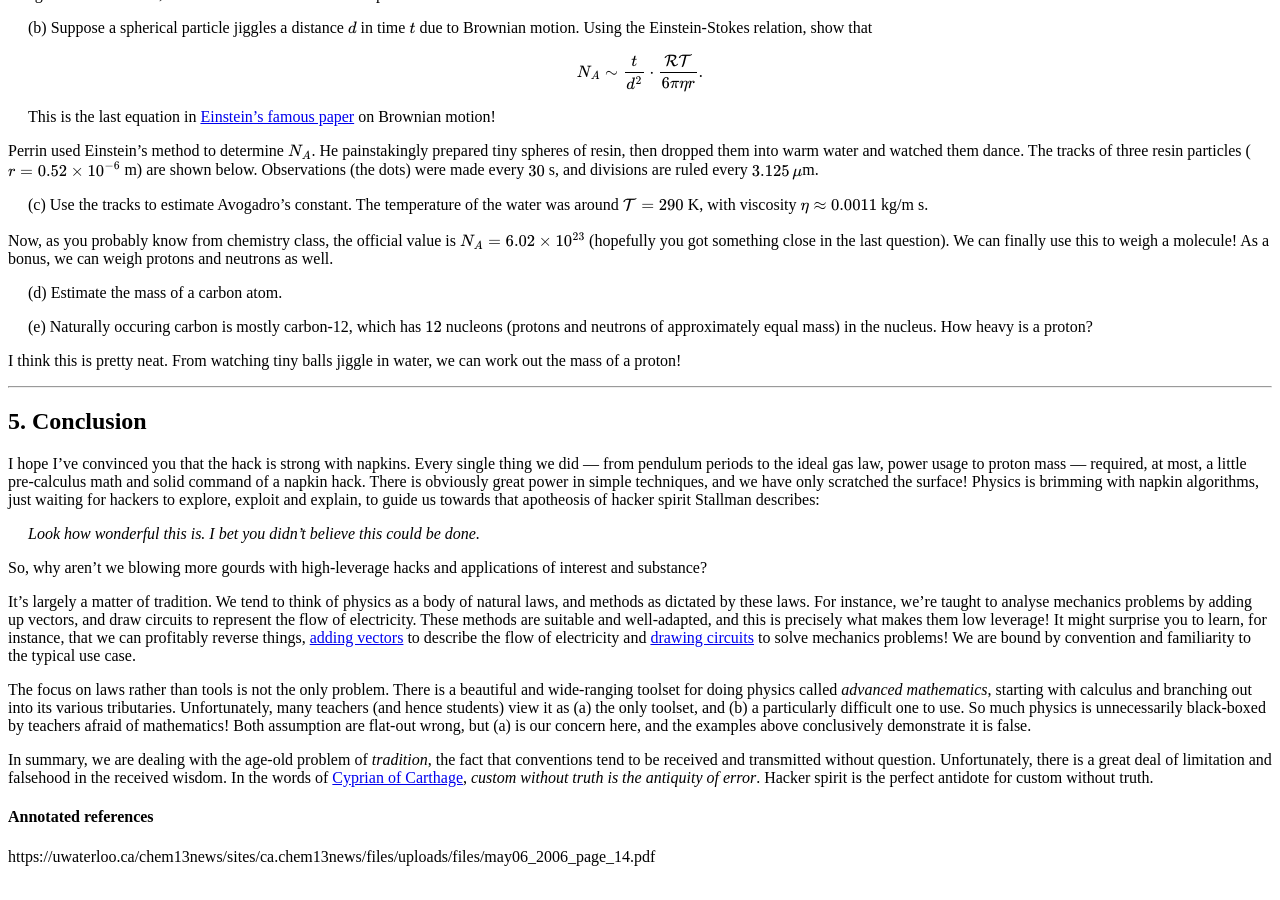
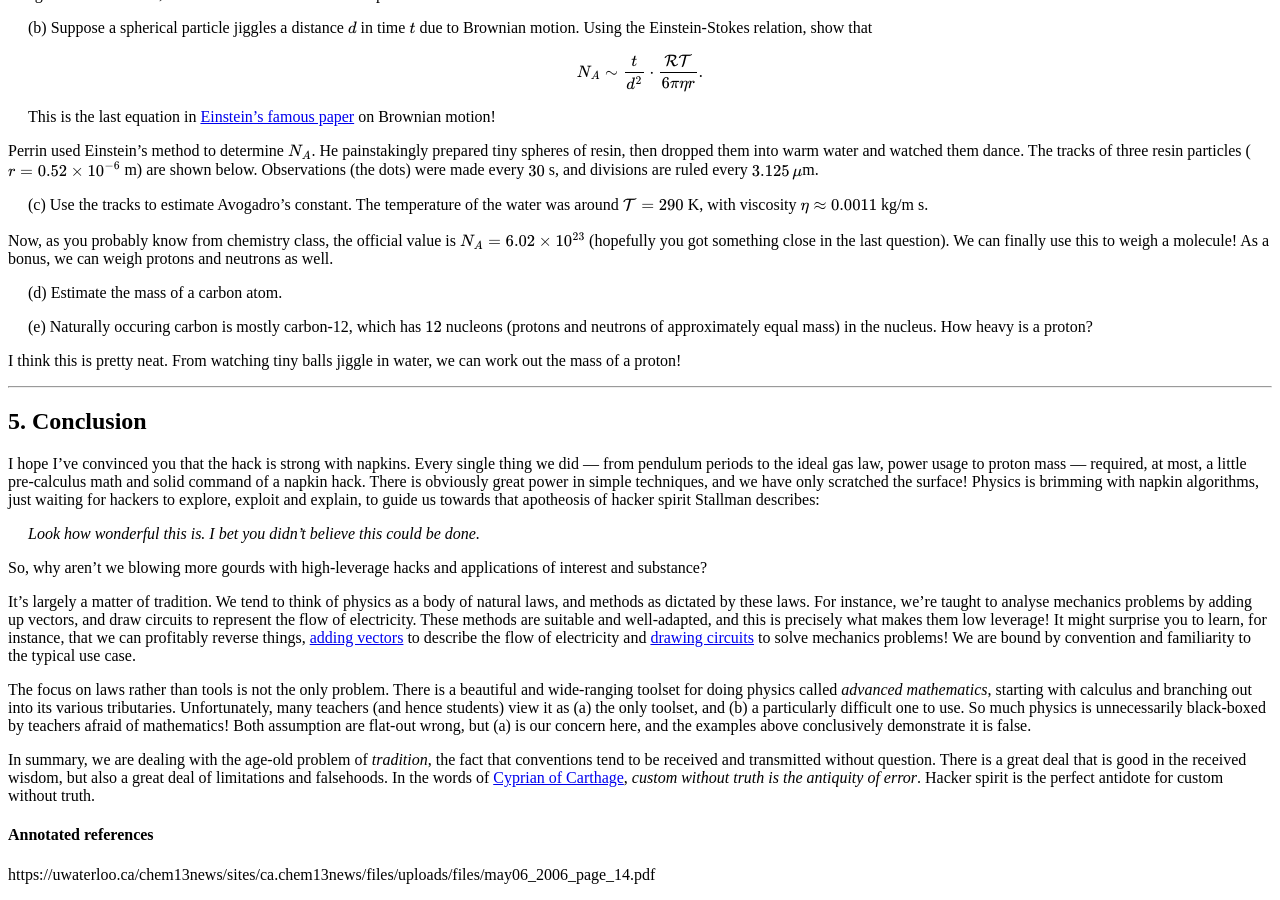
Before and after one commit to hapax/hapax.github.io, a Jekyll site: the page built from assets/simple-physics.md, in a window 1280 px wide and 900 px high, scrolled down 14951 px. Built offline with Jekyll 4.4.1, drawn with Linux system fonts in a browser that asks for light colours; our own code applies the rules of GitHub Pages for plain Markdown files; formulas are drawn with MathJax 3; a script that is not in the unit is left out.

Commit message:
Update simple-physics.md

```diff
--- a/assets/simple-physics.md
+++ b/assets/simple-physics.md
@@ -1780,8 +1780,8 @@ the examples above conclusively demonstrate it is false.
 In summary, we are dealing with the age-old problem of *tradition*,
 the fact that conventions tend to be received and transmitted
 without question.
-Unfortunately, there is a great deal of limitation and falsehood in
-the received wisdom.
+There is a great deal that is good in the received wisdom, but also a
+great deal of limitations and falsehoods.
 In the words of
 [Cyprian of Carthage](https://en.wikipedia.org/wiki/Cyprian), *custom
 without truth is the antiquity of error*. Hacker spirit is the
```
